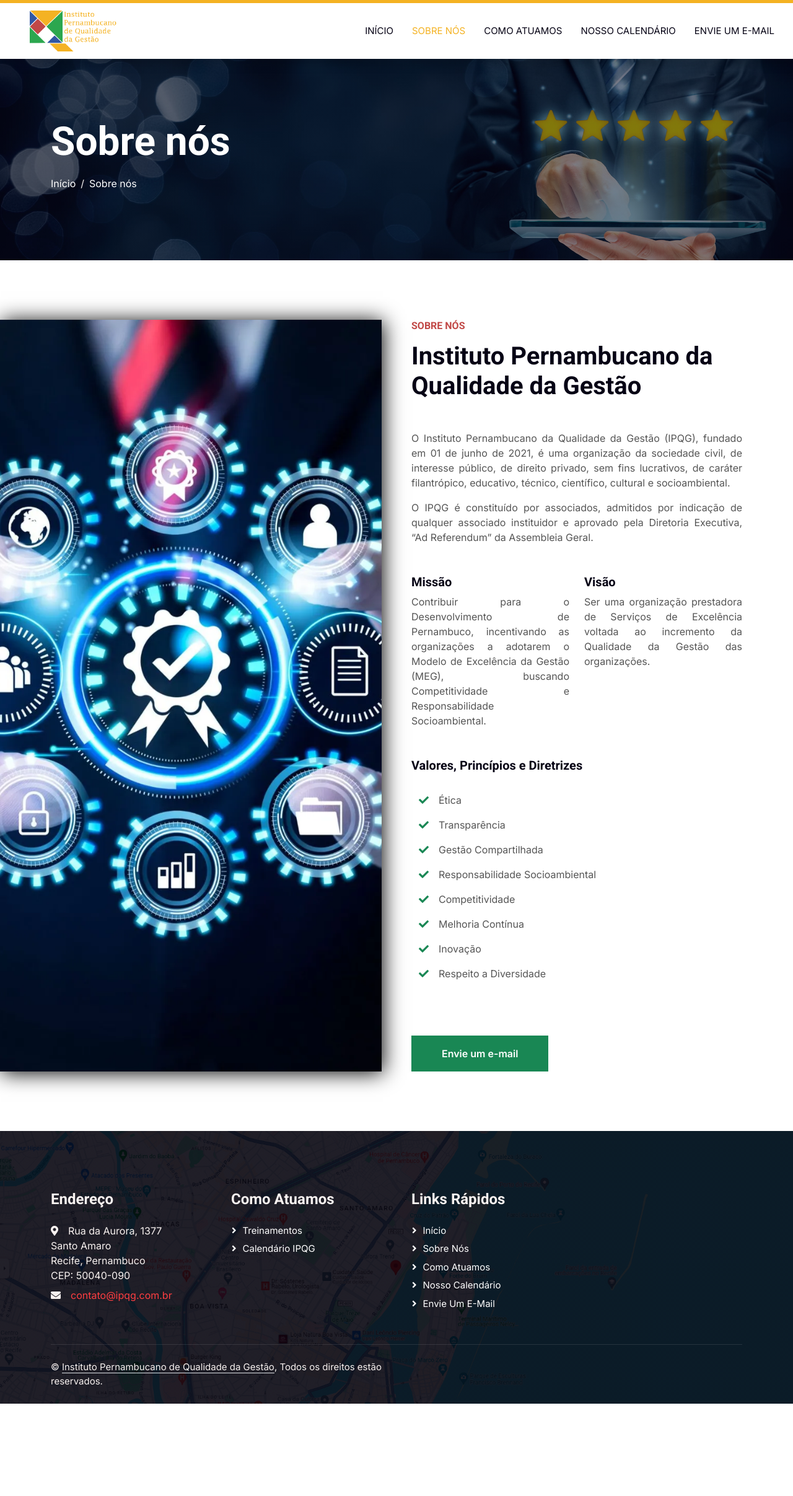
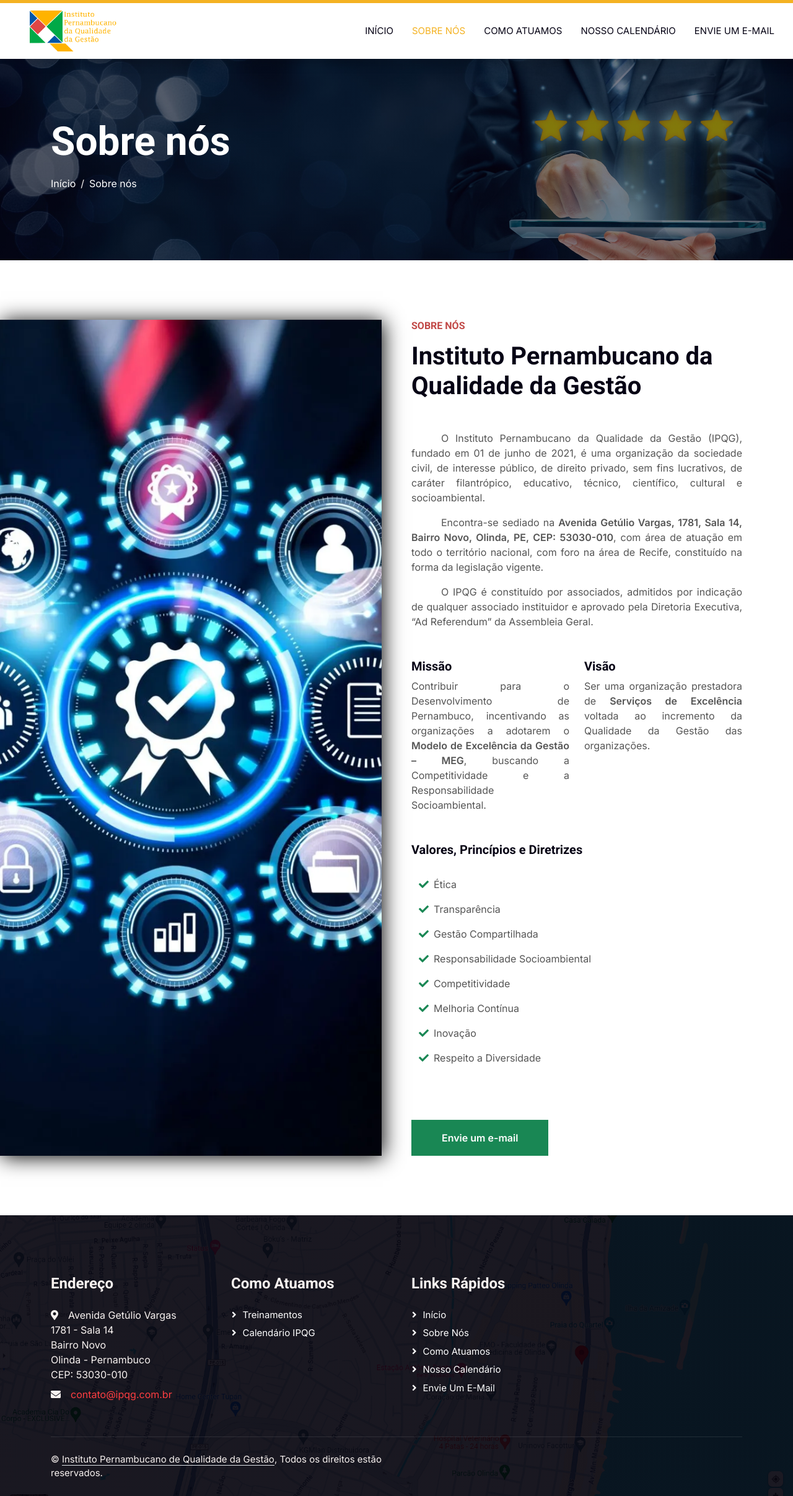
Before and after one commit to JacquesLassau/Homepage, a PHP site: page /b7b6921169eedecb3b6babca41d6ffef/about.html in a window 1280 px wide. Shown: the whole page at 62% size. Before the commit the page ends 2265 px from the top, so only its background shows below. Run offline with PHP 8.4, Linux system fonts and the light colour scheme; some libraries are stand-ins or nearby versions.

Commit message:
Template website IPQG
Ajustes e correções de textos no website; paragrafos, chamadas dos icones e atualização do mapa de fundo no rodapé

```diff
--- a/b7b6921169eedecb3b6babca41d6ffef/about.html
+++ b/b7b6921169eedecb3b6babca41d6ffef/about.html
@@ -5,11 +5,11 @@
     <meta charset="utf-8">
     <title>IPGQ</title>
     <meta content="width=device-width, initial-scale=1.0" name="viewport">
-    <meta content="" name="keywords">
-    <meta content="" name="description">
+    <meta content="Qualidade, Gestão da Qualidade, Pernambuco, Recife, Instituto, Público, Excelência da Gestão, Modelo de Excelência da Gestão, MEG" name="keywords">
+    <meta content="O Instituto Pernambucano da Qualidade da Gestão (IPQG), fundado em 01 de junho de 2021, é uma organização da sociedade civil, de interesse público, de direito privado, sem fins lucrativos, de caráter filantrópico, educativo, técnico, científico, cultural e socioambiental." name="description">
 
     <!-- Favicon -->
-    <link href="img/favicon.ico" rel="icon">
+    <link rel="shortcut icon" href="img/icon.png">
 
     <!-- Google Web Fonts -->
     <link rel="preconnect" href="https://fonts.googleapis.com">
@@ -87,29 +87,30 @@
                 <div class="col-lg-6 about-text wow fadeInUp" data-wow-delay="0.3s">
                     <h6 class="text-secondary text-uppercase mb-3">Sobre nós</h6>
                     <h1 class="mb-5">Instituto Pernambucano da Qualidade da Gestão </h1>
-                    <p class="mb-3 text-justify">O Instituto Pernambucano da Qualidade da Gestão (IPQG), fundado em 01 de junho de 2021, é uma organização da sociedade civil, de interesse público, de direito privado, sem fins lucrativos, de caráter filantrópico, educativo, técnico, científico, cultural e socioambiental.</p>
-                    <p class="mb-5 text-justify">O IPQG é constituído por associados, admitidos por indicação de qualquer associado instituidor e aprovado pela Diretoria Executiva, “Ad Referendum” da Assembleia Geral.</p>
+                    <p class="mb-3 text-justify backspace-text">O Instituto Pernambucano da Qualidade da Gestão (IPQG), fundado em 01 de junho de 2021, é uma organização da sociedade civil, de interesse público, de direito privado, sem fins lucrativos, de caráter filantrópico, educativo, técnico, científico, cultural e socioambiental.</p>
+                    <p class="mb-3 text-justify backspace-text">Encontra-se sediado na <b>Avenida Getúlio Vargas, 1781, Sala 14, Bairro Novo, Olinda, PE, CEP: 53030-010</b>, com  área de atuação em todo o território nacional, com foro na área de Recife, constituído na forma da legislação vigente.
+                    <p class="mb-5 text-justify backspace-text">O IPQG é constituído por associados, admitidos por indicação de qualquer associado instituidor e aprovado pela Diretoria Executiva, “Ad Referendum” da Assembleia Geral.</p>
                     <div class="row g-4 mb-5">
-                        <div class="col-sm-6 wow fadeIn" data-wow-delay="0.5s">
+                        <div class="col-sm-6 wow">
                             <h5>Missão</h5>
-                            <p class="m-0 text-justify">Contribuir para o Desenvolvimento de Pernambuco, incentivando as organizações a adotarem o Modelo de Excelência da Gestão (MEG), buscando Competitividade e Responsabilidade Socioambiental.</p>
+                            <p class="m-0 text-justify">Contribuir para o Desenvolvimento de Pernambuco,  incentivando as organizações a adotarem o <b>Modelo de Excelência da Gestão – MEG</b>, buscando a Competitividade e a Responsabilidade Socioambiental.</p>
                         </div>
-                        <div class="col-sm-6 wow fadeIn" data-wow-delay="0.7s">
+                        <div class="col-sm-6 wow">
                             <h5>Visão</h5>
-                            <p class="m-0 text-justify">Ser uma organização prestadora de Serviços de Excelência voltada ao incremento da Qualidade da Gestão das organizações.</p>
+                            <p class="m-0 text-justify">Ser uma organização prestadora de <b>Serviços de Excelência</b> voltada ao incremento da Qualidade da Gestão das organizações.</p>
                         </div>
                     </div>
                     <div class="row g-4 mb-5">
                         <h5>Valores, Princípios e Diretrizes</h5>
                         <div class="p-4 pt-0">
-                            <p><i class="fa fa-check text-success me-3"></i>Ética</p>
-                            <p><i class="fa fa-check text-success me-3"></i>Transparência</p>
-                            <p><i class="fa fa-check text-success me-3"></i>Gestão Compartilhada</p>
-                            <p><i class="fa fa-check text-success me-3"></i>Responsabilidade Socioambiental</p>
-                            <p><i class="fa fa-check text-success me-3"></i>Competitividade</p>
-                            <p><i class="fa fa-check text-success me-3"></i>Melhoria Contínua</p>
-                            <p><i class="fa fa-check text-success me-3"></i>Inovação</p>
-                            <p><i class="fa fa-check text-success me-3"></i>Respeito a Diversidade</p>
+                            <p><i class="fa fa-check text-success me-2"></i>Ética</p>
+                            <p><i class="fa fa-check text-success me-2"></i>Transparência</p>
+                            <p><i class="fa fa-check text-success me-2"></i>Gestão Compartilhada</p>
+                            <p><i class="fa fa-check text-success me-2"></i>Responsabilidade Socioambiental</p>
+                            <p><i class="fa fa-check text-success me-2"></i>Competitividade</p>
+                            <p><i class="fa fa-check text-success me-2"></i>Melhoria Contínua</p>
+                            <p><i class="fa fa-check text-success me-2"></i>Inovação</p>
+                            <p><i class="fa fa-check text-success me-2"></i>Respeito a Diversidade</p>
                         </div>
                     </div>
                     <a href="mailto:contato@ipqg.com.br?subject=Dúvida site IPQG" class="btn btn-success py-3 px-5">Envie um e-mail</a>
@@ -125,7 +126,7 @@
             <div class="row g-5">
                 <div class="col-lg-3 col-md-6">
                     <h4 class="text-light mb-4">Endereço</h4>
-                    <p class="mb-2"><i class="fa fa-map-marker-alt me-3"></i>Rua da Aurora, 1377<br/>Santo Amaro<br/>Recife, Pernambuco<br/>CEP: 50040-090</p>
+                    <p class="mb-2"><i class="fa fa-map-marker-alt me-3"></i>Avenida Getúlio Vargas <br/>1781 - Sala 14<br/>Bairro Novo<br/>Olinda - Pernambuco<br/>CEP: 53030-010</p>
                     <!--p class="mb-2"><i class="fa fa-phone-alt me-3"></i></p-->
                     <p class="mb-2"><i class="fa fa-envelope me-3"></i><a href="mailto:contato@ipqg.com.br?subject=Dúvida site IPQG">contato@ipqg.com.br</a></p>
                     <!--div class="d-flex pt-2">
--- a/b7b6921169eedecb3b6babca41d6ffef/calendar.html
+++ b/b7b6921169eedecb3b6babca41d6ffef/calendar.html
@@ -5,8 +5,8 @@
     <meta charset="utf-8">
     <title>IPQG</title>
     <meta content="width=device-width, initial-scale=1.0" name="viewport">
-    <meta content="" name="keywords">
-    <meta content="" name="description">
+    <meta content="Qualidade, Gestão da Qualidade, Pernambuco, Recife, Instituto, Público, Excelência da Gestão, Modelo de Excelência da Gestão, MEG" name="keywords">
+    <meta content="O Instituto Pernambucano da Qualidade da Gestão (IPQG), fundado em 01 de junho de 2021, é uma organização da sociedade civil, de interesse público, de direito privado, sem fins lucrativos, de caráter filantrópico, educativo, técnico, científico, cultural e socioambiental." name="description">
 
     <!-- Favicon -->
     <link rel="shortcut icon" href="img/icon.png">
@@ -115,7 +115,7 @@
             <div class="row g-5">
                 <div class="col-lg-3 col-md-6">
                     <h4 class="text-light mb-4">Endereço</h4>
-                    <p class="mb-2"><i class="fa fa-map-marker-alt me-3"></i>Rua da Aurora, 1377<br/>Santo Amaro<br/>Recife, Pernambuco<br/>CEP: 50040-090</p>
+                    <p class="mb-2"><i class="fa fa-map-marker-alt me-3"></i>Avenida Getúlio Vargas <br/>1781 - Sala 14<br/>Bairro Novo<br/>Olinda - Pernambuco<br/>CEP: 53030-010</p>
                     <!--p class="mb-2"><i class="fa fa-phone-alt me-3"></i></p-->
                     <p class="mb-2"><i class="fa fa-envelope me-3"></i><a href="mailto:contato@ipqg.com.br">contato@ipqg.com.br</a></p>
                     <!--div class="d-flex pt-2">
--- a/b7b6921169eedecb3b6babca41d6ffef/css/style.css
+++ b/b7b6921169eedecb3b6babca41d6ffef/css/style.css
@@ -508,6 +508,10 @@
     max-width: none;
 }
 
+.backspace-text{
+    text-indent:3em;
+}
+
 /*Override bootstrap*/
 .border-primary, .text-primary {
     border-color: #F4B223 !important;
```
Also changed, not shown: b7b6921169eedecb3b6babca41d6ffef/index.html (+5 -7 lines), b7b6921169eedecb3b6babca41d6ffef/services.html (+8 -8 lines), b7b6921169eedecb3b6babca41d6ffef/img/logo.png, b7b6921169eedecb3b6babca41d6ffef/img/map.png.
